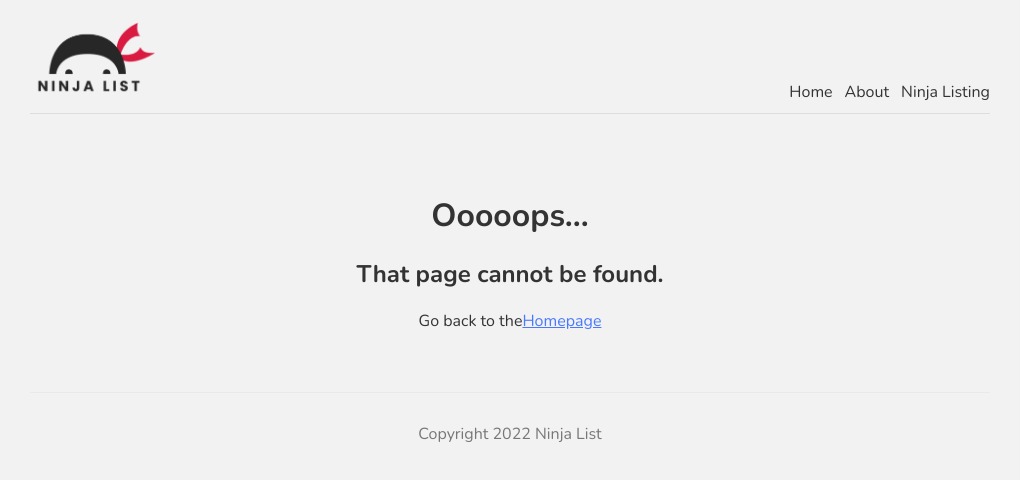
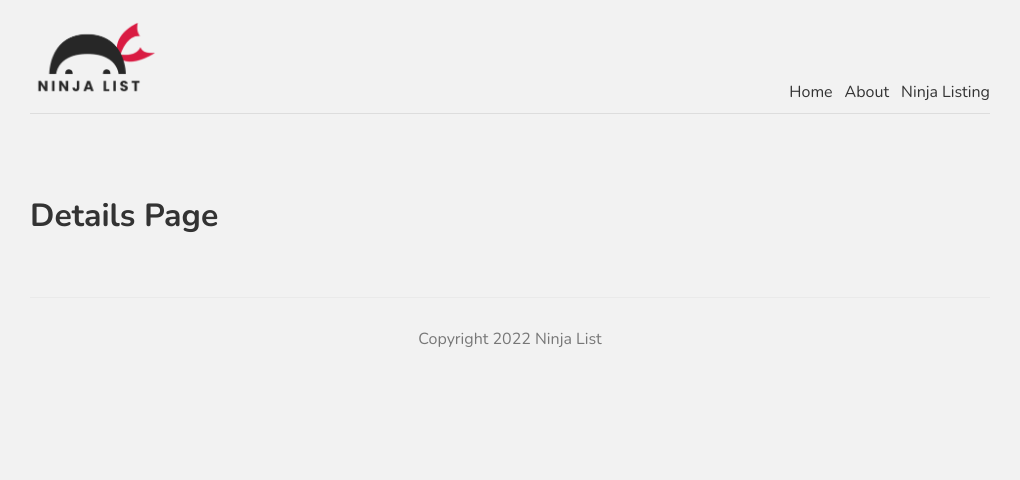
Before and after one commit to mrfinesse47/next-tutorial, a Next.js app: page /ninjas/1 in a window 1280 px wide. Before the commit this address had no page. Shown: the top 480 px of the page, without its empty margins (130-1150 px from the left). Built offline with nearby package versions, Linux system fonts and the light colour scheme.

Commit message:
part 11 complete

```diff
--- /dev/null
+++ b/pages/ninjas/[id].js
@@ -0,0 +1,5 @@
+const Details = () => {
+  return <h1>Details Page</h1>;
+};
+
+export default Details;
--- a/pages/ninjas/index.js
+++ b/pages/ninjas/index.js
@@ -1,4 +1,5 @@
 import styles from "../../styles/Ninjas.module.css";
+import Link from "next/link";
 
 export const getStaticProps = async () => {
   const res = await fetch("https://jsonplaceholder.typicode.com/users");
@@ -14,11 +15,11 @@
     <div>
       <h1>All Ninjas</h1>
       {ninjas.map((ninja) => (
-        <div key={ninja.id}>
+        <Link href={`/ninjas/${ninjas.id}`} key={ninja.id}>
           <a className={styles.single}>
             <h3>{ninja.name}</h3>
           </a>
-        </div>
+        </Link>
       ))}
     </div>
   );
```
